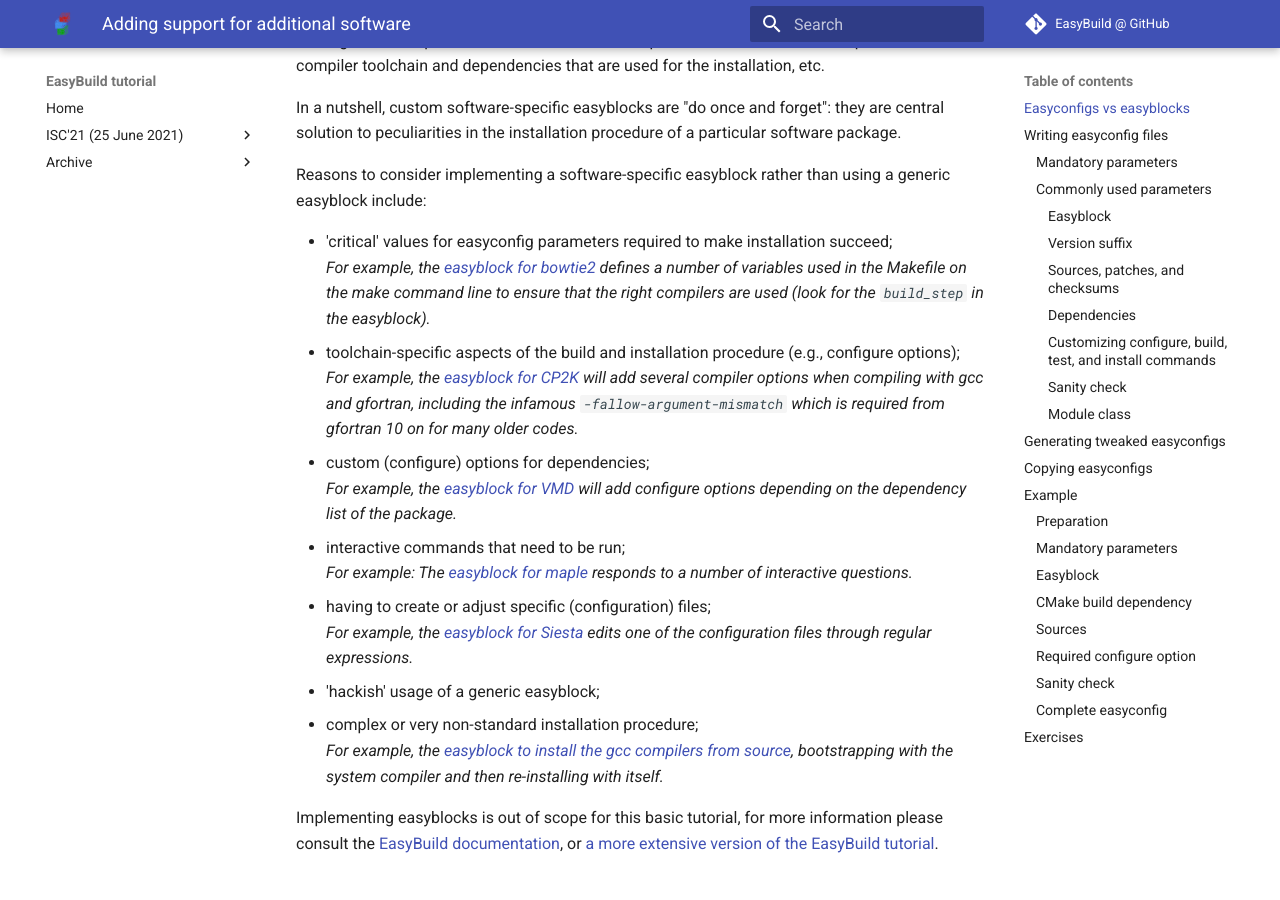
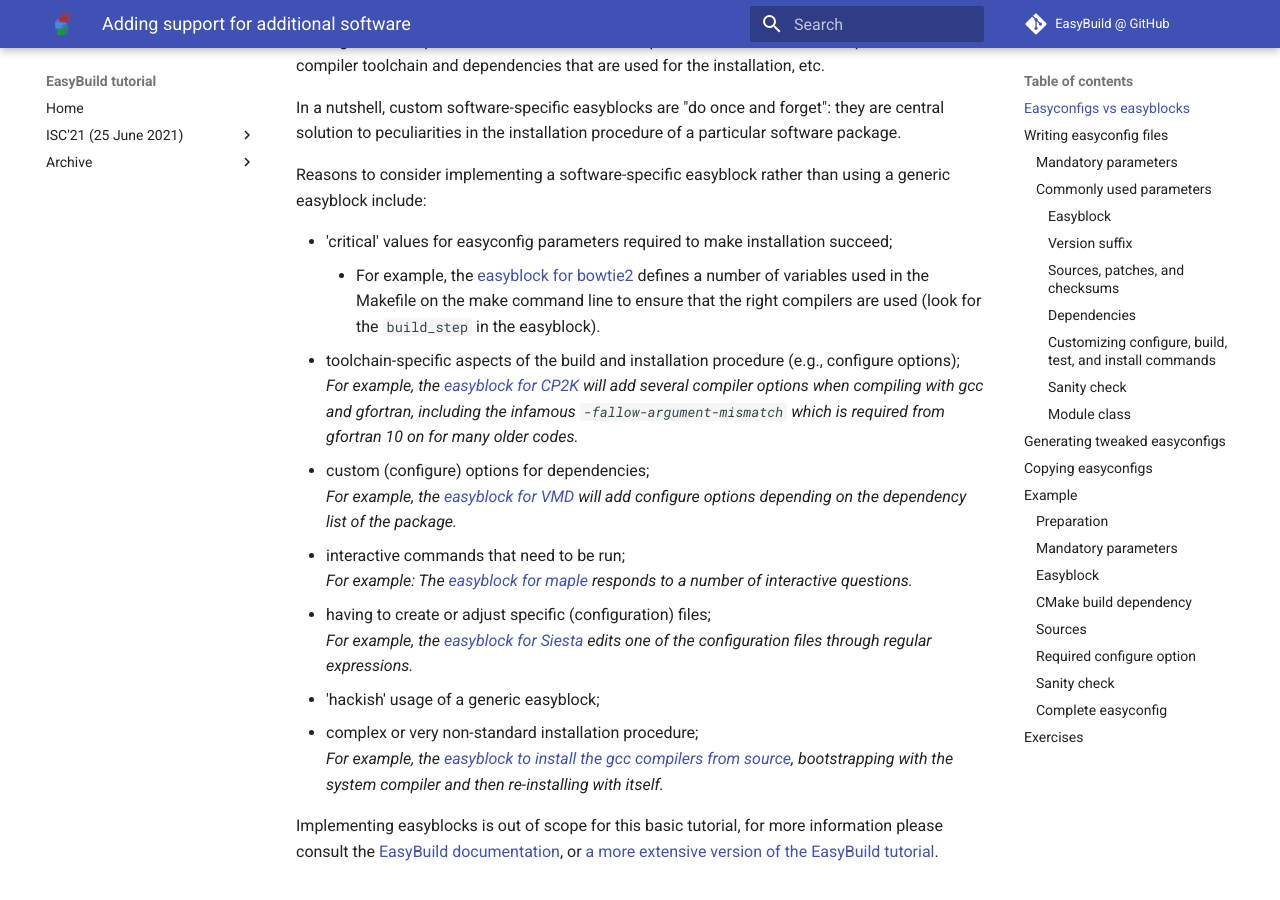
Before and after one commit to easybuilders/easybuild-tutorial, an MkDocs documentation site: the page built from docs/2022-isc22/adding_support_additional_software.md, in a window 1280 px wide and 900 px high, scrolled down 758 px. Built offline with MkDocs 1.6.1 and Material for MkDocs 9.7.7, drawn with Linux system fonts in a browser that asks for light colours.

```diff
--- a/docs/2022-isc22/adding_support_additional_software.md
+++ b/docs/2022-isc22/adding_support_additional_software.md
@@ -35,9 +35,9 @@ solution to peculiarities in the installation procedure of a particular software
 Reasons to consider implementing a software-specific easyblock rather than using a generic easyblock include:
 
 * 'critical' values for easyconfig parameters required to make installation succeed;
-    *For example, the [easyblock for bowtie2](https://github.com/easybuilders/easybuild-easyblocks/blob/develop/easybuild/easyblocks/b/bowtie2.py)
-    defines a number of variables used in the Makefile on the make command line to ensure that the right
-    compilers are used (look for the `build_step` in the easyblock).*
+    * For example, the [easyblock for bowtie2](https://github.com/easybuilders/easybuild-easyblocks/blob/develop/easybuild/easyblocks/b/bowtie2.py)
+      defines a number of variables used in the Makefile on the make command line to ensure that the right
+      compilers are used (look for the `build_step` in the easyblock).
 * toolchain-specific aspects of the build and installation procedure (e.g., configure options);
   *For example, the [easyblock for CP2K](https://github.com/easybuilders/easybuild-easyblocks/blob/develop/easybuild/easyblocks/c/cp2k.py)
   will add several compiler options when compiling with gcc and gfortran, including the infamous
```
